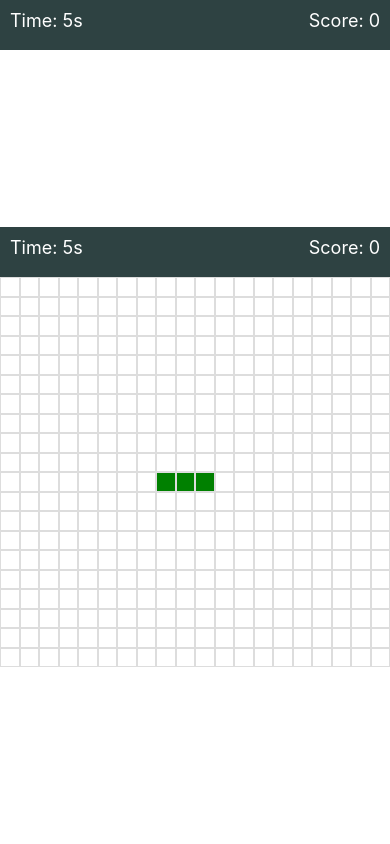
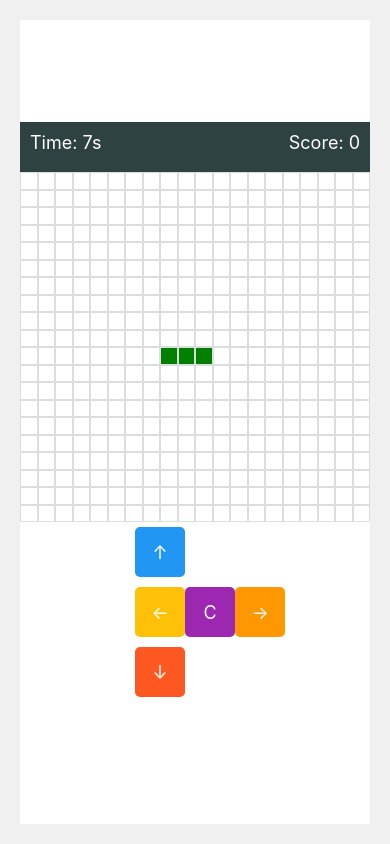
Before and after one commit to sakil470004/snake-game-pro, a React Native app: screen / in a window 390 px wide. Built offline with nearby package versions, Linux system fonts and the light colour scheme.

Commit message:
Added Init things

```diff
--- a/App.js
+++ b/App.js
@@ -10,7 +10,6 @@ export default function App() {
 
       <StatusBar style="auto" />
 
-      <Status/>
       <GameScreen />
     </View>
   );
@@ -22,5 +21,6 @@ const styles = StyleSheet.create({
     backgroundColor: colors.rootBackground,
     alignItems: 'center',
     justifyContent: 'center',
+    padding: 20,
   },
 });
--- a/components/GameBoard.js
+++ b/components/GameBoard.js
@@ -7,7 +7,7 @@ const numCols = 20;
 
 // Calculate the size of each cell based on screen dimensions
 const { width } = Dimensions.get('window');
-const cellSize = width / numCols;
+const cellSize = (width-40 )/ numCols;// Subtracting 40 for padding
 
 const GameBoard = () => {
   // Define the initial position of the snake as an array of cells
--- /dev/null
+++ b/components/GameController.js
@@ -0,0 +1,91 @@
+import React from 'react';
+import { View, TouchableOpacity, Text, StyleSheet } from 'react-native';
+
+const GameController = ({ onMove }) => {
+  // Function to handle button presses
+  const handlePress = direction => {
+    if (onMove) {
+      onMove(direction);
+    }
+  };
+
+  return (
+    <View style={styles.container}>
+      <View style={styles.row}>
+        <TouchableOpacity
+          style={[styles.button, styles.upButton]}
+          onPress={() => handlePress('up')}>
+          <Text style={styles.buttonText}>↑</Text>
+        </TouchableOpacity>
+      </View>
+      <View style={styles.row}>
+        <TouchableOpacity
+          style={[styles.button, styles.leftButton]}
+          onPress={() => handlePress('left')}>
+          <Text style={styles.buttonText}>←</Text>
+        </TouchableOpacity>
+        <TouchableOpacity
+          style={[styles.button, styles.centerButton]}
+          onPress={() => handlePress('center')}>
+          <Text style={styles.buttonText}>C</Text>
+        </TouchableOpacity>
+        <TouchableOpacity
+          style={[styles.button, styles.rightButton]}
+          onPress={() => handlePress('right')}>
+          <Text style={styles.buttonText}>→</Text>
+        </TouchableOpacity>
+      </View>
+      <View style={styles.row}>
+        <TouchableOpacity
+          style={[styles.button, styles.downButton]}
+          onPress={() => handlePress('down')}>
+          <Text style={styles.buttonText}>↓</Text>
+        </TouchableOpacity>
+      </View>
+    </View>
+  );
+};
+
+const styles = StyleSheet.create({
+  container: {
+    flexDirection: 'column',
+    justifyContent: 'space-between',
+    alignItems: 'center',
+    marginBottom: 20,
+  },
+  row: {
+    flexDirection: 'row',
+    justifyContent: 'space-between',
+    width: '80%',
+    marginVertical: 5,
+  },
+  button: {
+    width: 50,
+    height: 50,
+    justifyContent: 'center',
+    alignItems: 'center',
+    backgroundColor: '#4CAF50',
+    borderRadius: 5,
+  },
+  buttonText: {
+    color: '#FFFFFF',
+    fontSize: 18,
+  },
+  upButton: {
+    backgroundColor: '#2196F3',
+  },
+  downButton: {
+    backgroundColor: '#FF5722',
+  },
+  leftButton: {
+    backgroundColor: '#FFC107',
+  },
+  centerButton: {
+    backgroundColor: '#9C27B0',
+  },
+  rightButton: {
+    backgroundColor: '#FF9800',
+  },
+});
+
+export default GameController;
--- a/screens/GameScreen.js
+++ b/screens/GameScreen.js
@@ -1,6 +1,7 @@
 import { StyleSheet, Text, View } from "react-native";
 import Status from "../components/Status";
 import GameBoard from "../components/GameBoard";
+import GameController from "../components/GameController";
 
 function GameScreen() {
   return (
@@ -9,7 +10,7 @@ function GameScreen() {
 
 <GameBoard/>
 
-        {/* Controller */}
+        <GameController/>
     </View>
   );
 }
```
